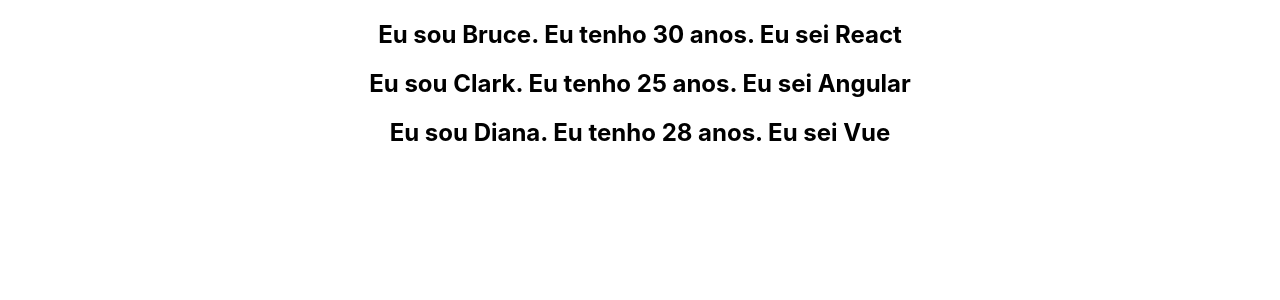
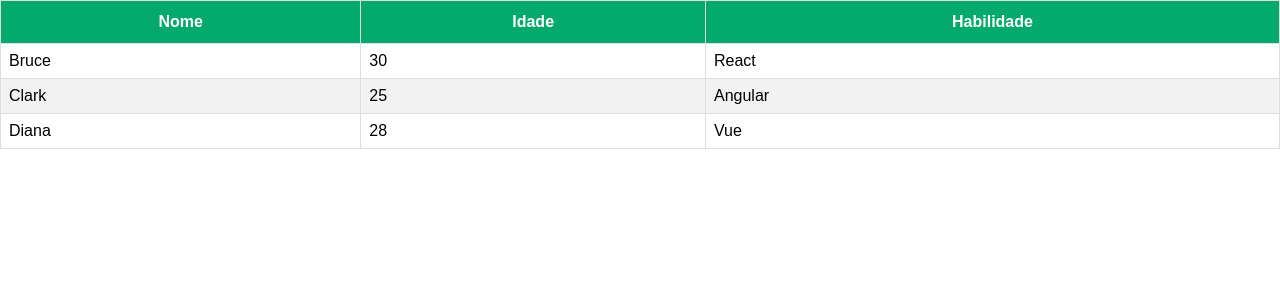
Before and after one commit to Torelli/hello-world, a React (Create React App) app: page / in a window 1280 px wide. Shown: the top 300 px of the page. Built offline with nearby package versions, Linux system fonts and the light colour scheme.

Commit message:
Adicionando chaves e apresentando dados em tabela

```diff
--- a/src/App.css
+++ b/src/App.css
@@ -36,3 +36,29 @@
     transform: rotate(360deg);
   }
 }
+.tabela {
+  font-family: Arial, Helvetica, sans-serif;
+  border-collapse: collapse;
+  width: 100%;
+}
+
+.tabela td, .tabela th {
+  border: 1px solid #ddd;
+  padding: 8px;
+}
+
+.tabela td {
+  text-align: left;
+}
+
+.tabela tr:nth-child(even){background-color: #f2f2f2;}
+
+.tabela tr:hover {background-color: #ddd;}
+
+.tabela th {
+  padding-top: 12px;
+  padding-bottom: 12px;
+  text-align: center;
+  background-color: #04AA6D;
+  color: white;
+}
--- a/src/components/NameList.js
+++ b/src/components/NameList.js
@@ -22,8 +22,21 @@
             skill: 'Vue'
         }
     ]
-    const personList = persons.map(person => (<Person person={person} />))
-    return <div>{personList}</div>
+    const personList = persons.map(person => (<Person key={person.id} person={person} />))
+    return <div>
+        <table className='tabela'>
+            <thead>
+                <tr>
+                    <th>Nome</th>
+                    <th>Idade</th>
+                    <th>Habilidade</th>
+                </tr>
+            </thead>
+            <tbody>
+                {personList}
+            </tbody>
+        </table>
+    </div>
 
 }
 
--- a/src/components/Person.js
+++ b/src/components/Person.js
@@ -2,11 +2,11 @@
 
 function Person({ person }) {
     return (
-        <div>
-            <h2>
-                Eu sou {person.name}. Eu tenho {person.age} anos. Eu sei {person.skill}
-            </h2>
-        </div>
+        <tr>
+            <td>{person.name}</td>
+            <td>{person.age}</td>
+            <td>{person.skill}</td>
+        </tr>
     )
 }
 
```
